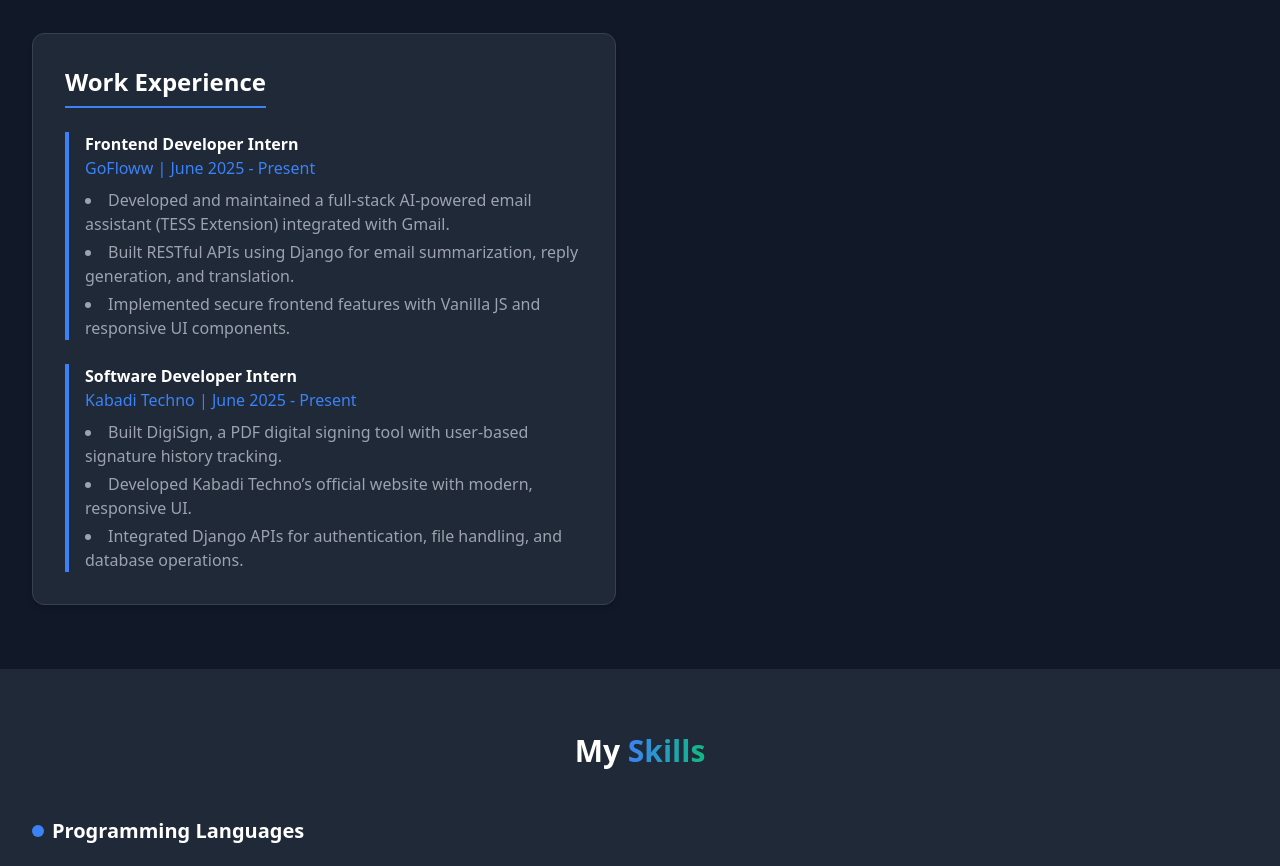
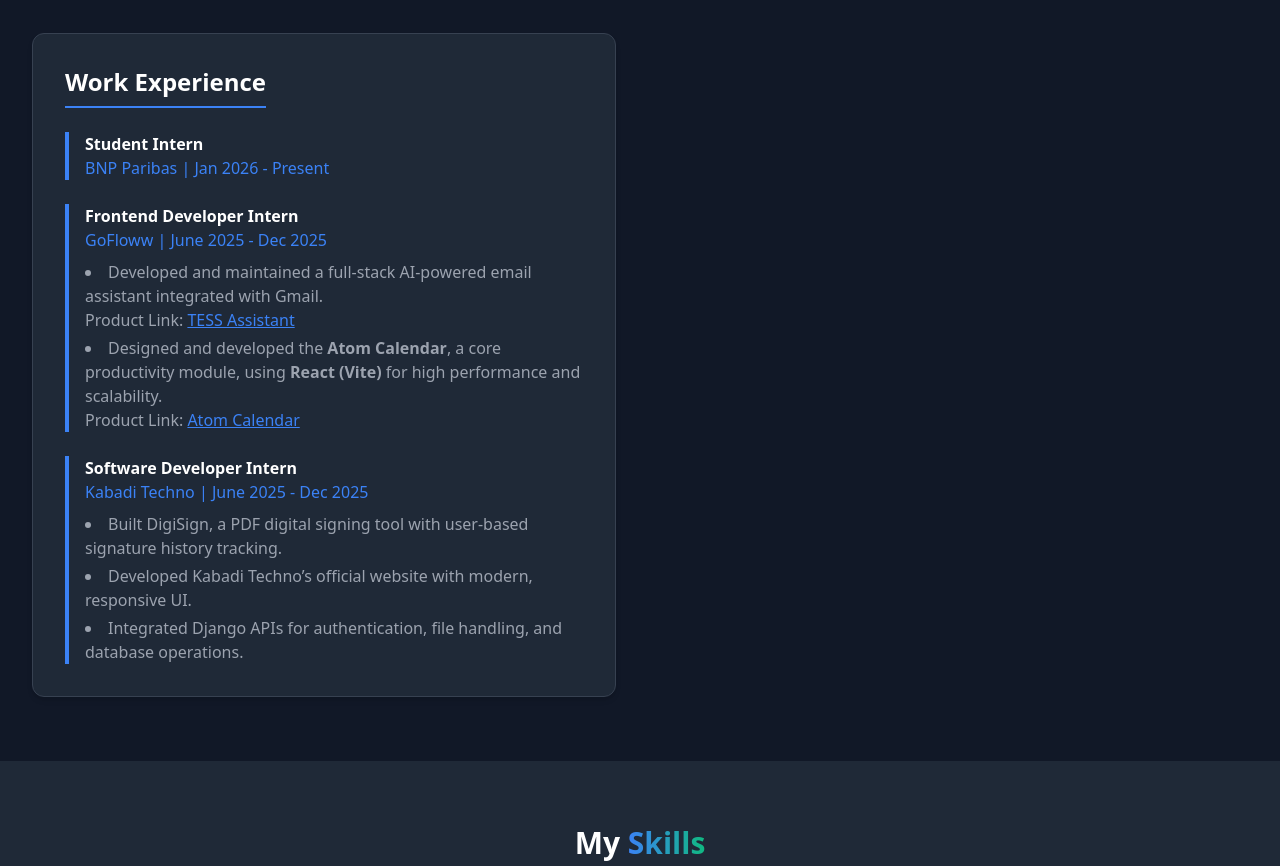
Before and after one commit to Kvr-10/kvr-10.github.io, a plain HTML site: page docs/index.html in a window 1280 px wide. Shown: the part 2100-2966 px from the top of the page. Drawn offline with nearby package versions, Linux system fonts and the light colour scheme.

Commit message:
Update internship

```diff
--- a/docs/index.html
+++ b/docs/index.html
@@ -6,9 +6,6 @@
     <meta name="viewport" content="width=device-width, initial-scale=1.0">
     <title>Chaman Sinha's Portfolio</title>
     <script src="https://cdn.tailwindcss.com"></script>
-    <link rel="icon" href="images/portfolio.png" type="image/png">
-    <link rel="stylesheet" href="https://cdn.jsdelivr.net/gh/devicons/devicon@latest/devicon.min.css">
-    <link rel="stylesheet" href="https://cdnjs.cloudflare.com/ajax/libs/font-awesome/6.4.0/css/all.min.css">
     <script>
         tailwind.config = {
             darkMode: 'class',
@@ -34,6 +31,9 @@
             }
         }
     </script>
+    <link rel="icon" href="images/portfolio.png" type="image/png">
+    <link rel="stylesheet" href="https://cdn.jsdelivr.net/gh/devicons/devicon@latest/devicon.min.css">
+    <link rel="stylesheet" href="https://cdnjs.cloudflare.com/ajax/libs/font-awesome/6.4.0/css/all.min.css">
     <style>
         .gradient-text {
             background: linear-gradient(90deg, #3B82F6, #10B981);
@@ -309,23 +309,41 @@
                     <h3 class="text-2xl font-bold text-white mb-6 pb-2 border-b-2 border-primary inline-block">Work
                         Experience</h3>
                     <div class="space-y-6">
+
+                        <!-- BNP Paribas -->
+                        <div class="border-l-4 border-primary pl-4">
+                            <h4 class="font-bold text-white">Student Intern</h4>
+                            <p class="text-primary font-medium">BNP Paribas | Jan 2026 - Present</p>
+                            <ul class="list-disc list-inside text-gray-400 mt-2 space-y-1">
+
+                            </ul>
+                        </div>
                         <!-- GoFloww -->
                         <div class="border-l-4 border-primary pl-4">
                             <h4 class="font-bold text-white">Frontend Developer Intern</h4>
-                            <p class="text-primary font-medium">GoFloww | June 2025 - Present</p>
+                            <p class="text-primary font-medium">GoFloww | June 2025 - Dec 2025</p>
                             <ul class="list-disc list-inside text-gray-400 mt-2 space-y-1">
-                                <li>Developed and maintained a full-stack AI-powered email assistant (TESS Extension)
-                                    integrated with Gmail.</li>
-                                <li>Built RESTful APIs using Django for email summarization, reply generation, and
-                                    translation.</li>
-                                <li>Implemented secure frontend features with Vanilla JS and responsive UI components.
+                                <li>
+                                    Developed and maintained a full-stack AI-powered email assistant
+                                    integrated with Gmail.</br>
+                                    Product Link: <a href="https://chromewebstore.google.com/detail/eafgpmcggdmfjeflmadipmnopngpjjfk?utm_source=item-share-cb" target="_blank" class="text-primary underline">
+                                        TESS Assistant
+                                    </a>
+                                </li>
+                                <li>
+                                    Designed and developed the <strong>Atom Calendar</strong>, a core productivity module,
+                                    using <strong>React (Vite)</strong> for high performance and scalability.</br>
+                                    Product Link: <a href="https://calendar.gofloww.co/" target="_blank" class="text-primary underline">
+                                        Atom Calendar
+                                    </a>
                                 </li>
                             </ul>
                         </div>
+
                         <!-- Kabadi Techno -->
                         <div class="border-l-4 border-primary pl-4">
                             <h4 class="font-bold text-white">Software Developer Intern</h4>
-                            <p class="text-primary font-medium">Kabadi Techno | June 2025 - Present</p>
+                            <p class="text-primary font-medium">Kabadi Techno | June 2025 - Dec 2025</p>
                             <ul class="list-disc list-inside text-gray-400 mt-2 space-y-1">
                                 <li>Built DigiSign, a PDF digital signing tool with user-based signature history
                                     tracking.</li>
```
